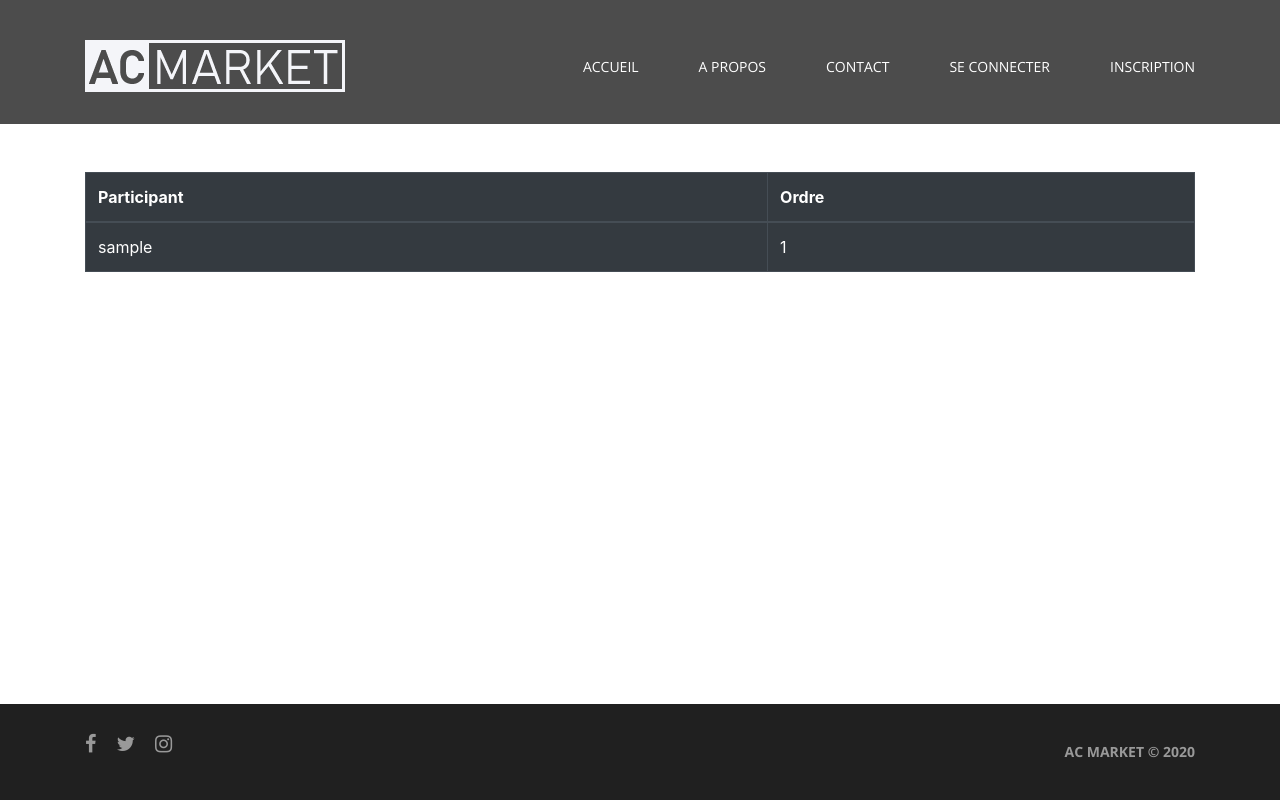
After one commit to elneris/ACNH, a Symfony app: template templates/market/tradeListWaiting.html.twig in a window 1280 px wide. The commit adds this page. Run offline with Twig, Linux system fonts and the light colour scheme; the template is opened without the code that fills it: most values are stand-ins (such as "Sample title", 1, 10 or a date in 2020); style sheets or scripts are compiled from the project's sources; some libraries are stand-ins or nearby versions.

Commit message:
participation to trade

```diff
--- a/templates/market/tradeListInfo.html.twig
+++ b/templates/market/tradeListInfo.html.twig
@@ -37,7 +37,10 @@
                     </div>
                 </div>
             </div>
-            <a href="#" class="button small">Je participe</a>
+            <form action="" method="post">
+                <button type="submit" name="submit" value="true" class="button small">Je participe</button>
+            </form>
+
         </div>
     </div>
 {% endblock %}
--- /dev/null
+++ b/templates/market/tradeListWaiting.html.twig
@@ -0,0 +1,26 @@
+{% extends 'base.html.twig' %}
+
+{% block title %}Market place{% endblock %}
+
+{% block body %}
+    <div class="wrapper">
+        <div class="container mt-5 mb-5">
+            <table class="table table-bordered table-dark">
+                <thead>
+                <tr>
+                    <th scope="col">Participant</th>
+                    <th scope="col">Ordre</th>
+                </tr>
+                </thead>
+                <tbody>
+                {% for key, member in trade.memberParticipations %}
+                <tr>
+                    <td>{{ member.username }}</td>
+                    <td>{{ key + 1  }}</td>
+                </tr>
+                {% endfor %}
+                </tbody>
+            </table>
+        </div>
+    </div>
+{% endblock %}
```
Also changed, not shown: src/Controller/Market/MarketController.php (+21 -0 lines).
